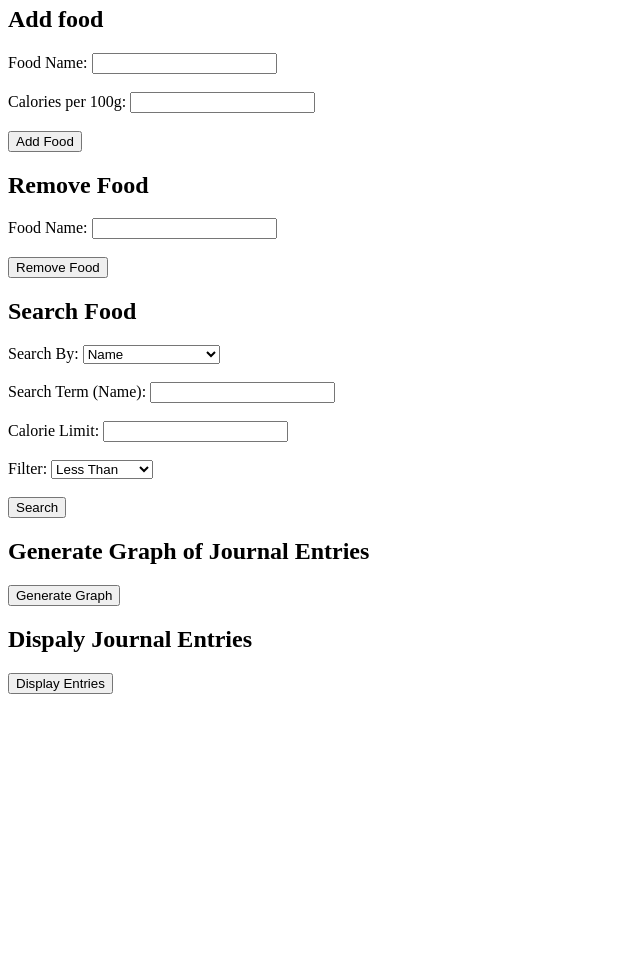
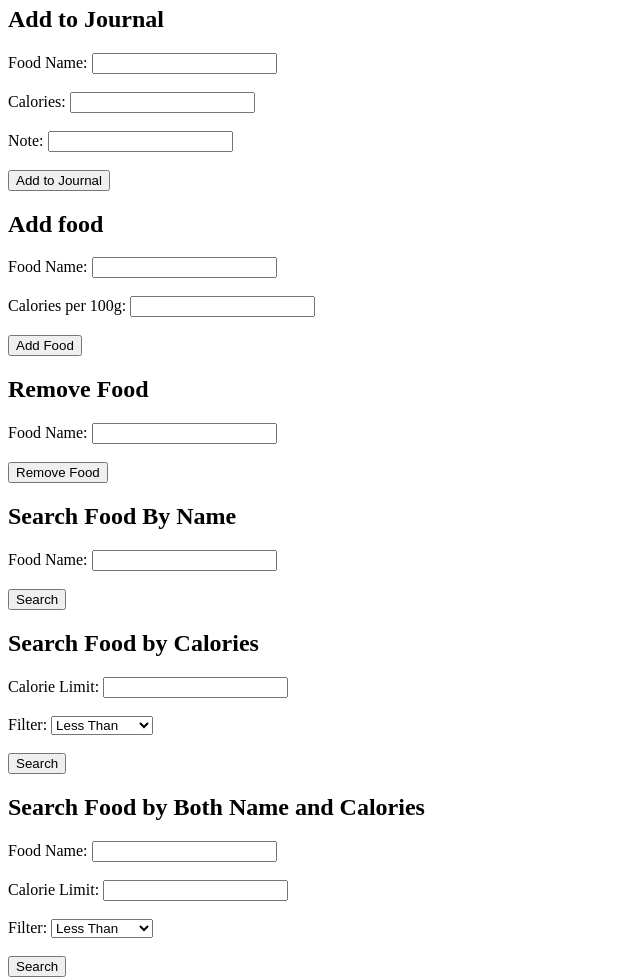
Before and after one commit to JackalMode/CalorieWebsite, a website: page public/index.html in a window 1280 px wide. Shown: the part 240-1220 px from the top of the page, without its empty margins (0-640 px from the left). Before the commit the page ends 942 px from the top, so only its background shows below. Drawn offline with Linux system fonts and the light colour scheme.

Commit message:
Got the functions working on the html

```diff
--- a/cmake-build-debug/Journal.csv
+++ b/cmake-build-debug/Journal.csv
@@ -1 +1,3 @@
 2024-10-22,Apple,52,
+2024-10-25,Apple,26,Hello
+2024-10-25,Apple,27.04,Will this work
--- a/public/index.html
+++ b/public/index.html
@@ -19,6 +19,20 @@
         <input type="submit" value="Calculate">
     </form>
 
+    <h2>Add to Journal</h2>
+    <form action="/addToJournal" method="POST">
+        <label for="addJournalFoodName">Food Name:</label>
+        <input type="text" id="addJournalFoodName" name="foodName" required><br><br>
+
+        <label for="addJournalCalories">Calories:</label>
+        <input type="number" id="addJournalCalories" name="weight" required><br><br>
+
+        <label for="addJournalNote">Note:</label>
+        <input type="text" id="addJournalNote" name="note"><br><br>
+
+        <input type="submit" value="Add to Journal">
+    </form>
+
     <h2>Add food</h2>
     <form action="/add" method="POST">
         <label for="addFoodName">Food Name:</label>
@@ -38,27 +52,42 @@
         <input type="submit" value="Remove Food">
     </form>
 
-    <h2>Search Food</h2>
+    <h2>Search Food By Name</h2>
     <form action="/search" method="POST">
-        <label for="searchCriteria">Search By:</label>
-        <select id="searchCriteria" name="searchCriteria" required>
-            <option value="name">Name</option>
-            <option value="displayByCalories">Calories</option>
-            <option value="searchByFoodAndCalories">Name and Calories</option>
+        <input type="hidden" name="searchType" value="name">
+        <label for="searchTerm">Food Name:</label>
+        <input type="text" id="searchTerm" name="searchTerm" required><br><br>
+        <input type="submit" value="Search">
+    </form>
+
+    <h2>Search Food by Calories</h2>
+    <form action="/search" method="POST">
+        <input type="hidden" name="searchType" value="calories">
+        <label for="calorieLimit">Calorie Limit:</label>
+        <input type="number" id="calorieLimit" name="calories" required><br><br>
+
+        <label for="filter">Filter:</label>
+        <select id="filter" name="showLess">
+            <option value="l">Less Than</option>
+            <option value="g">Greater Than</option>
         </select><br><br>
+        <input type="submit" value="Search">
+    </form>
 
-        <label for="searchTerm">Search Term (Name):</label>
+    <h2>Search Food by Both Name and Calories</h2>
+    <form action="/search" method="POST">
+        <input type="hidden" name="searchType" value="both">
+        <label for="searchTerm">Food Name:</label>
         <input type="text" id="searchTerm" name="searchTerm"><br><br>
 
         <label for="calorieLimit">Calorie Limit:</label>
-        <input type="number" id="calorieLimit" name="calorieLimit"><br><br>
+        <input type="number" id="calorieLimit" name="calories"><br><br>
 
         <label for="filter">Filter:</label>
-        <select id="filter" name="filter">
+        <select id="filter" name="showLess">
             <option value="l">Less Than</option>
             <option value="g">Greater Than</option>
         </select><br><br>
-
         <input type="submit" value="Search">
     </form>
 
```
Also changed, not shown: server.js (+26 -6 lines), 2 other files.
